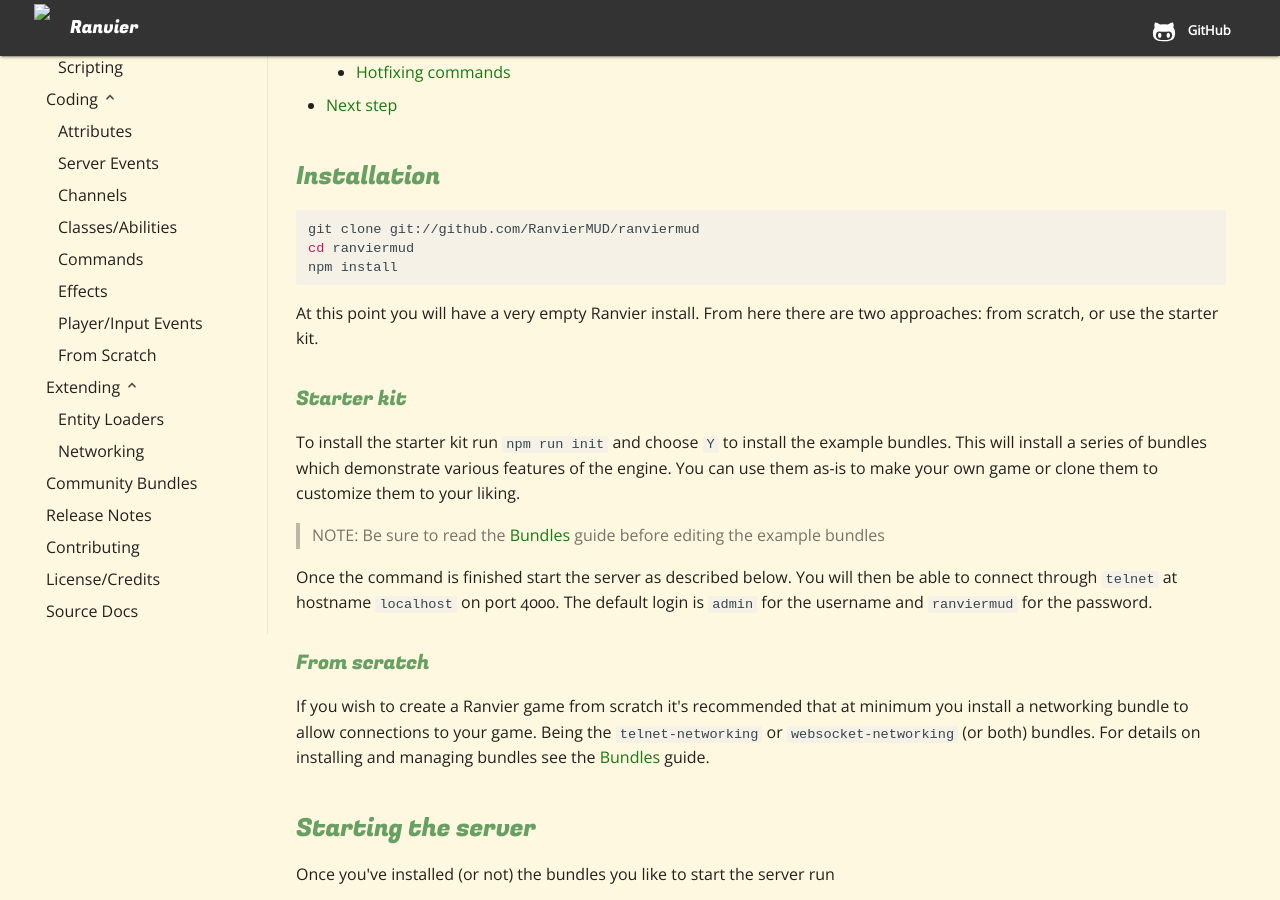
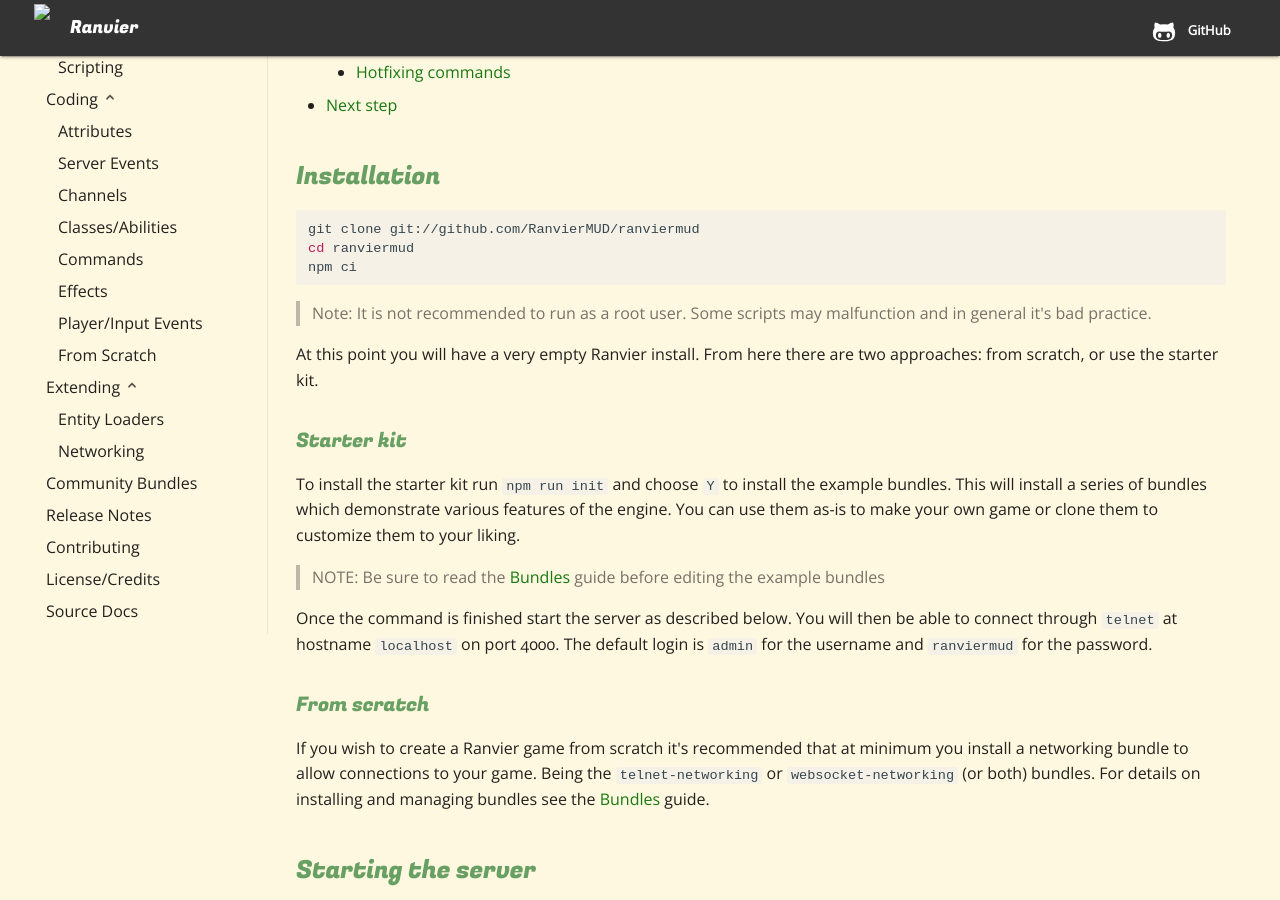
Before and after one commit to RanvierMUD/docs, an MkDocs documentation site: the page built from docs/get_started.md, in a window 1280 px wide and 900 px high, scrolled down 320 px. Built offline with MkDocs 1.6.1, drawn with Linux system fonts in a browser that asks for light colours; some web fonts are replaced; old or Windows-style settings are respelled for this version of MkDocs.

Commit message:
Change install command from npm install to npm ci to prevent package-lock changing

````diff
--- a/docs/get_started.md
+++ b/docs/get_started.md
@@ -5,8 +5,9 @@
 ```sh
 git clone git://github.com/RanvierMUD/ranviermud
 cd ranviermud
-npm install
+npm ci
 ```
+> Note: It is not recommended to run as a root user. Some scripts may malfunction and in general it's bad practice.
 
 At this point you will have a very empty Ranvier install. From here there are two approaches: from scratch, or use the
 starter kit.
````
